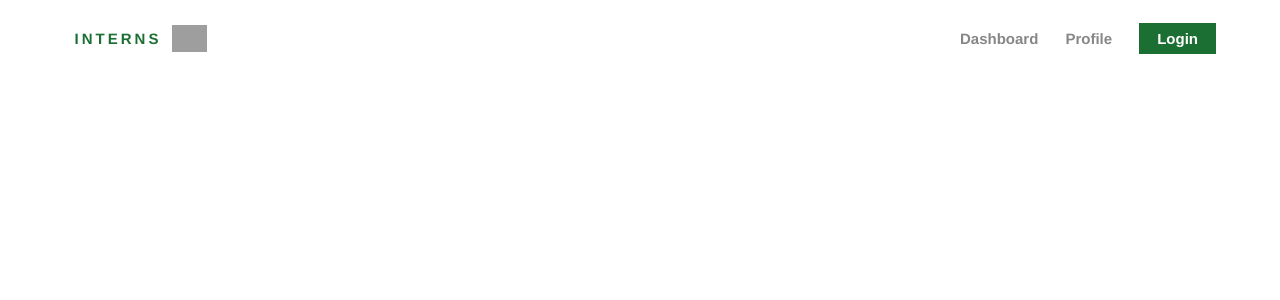
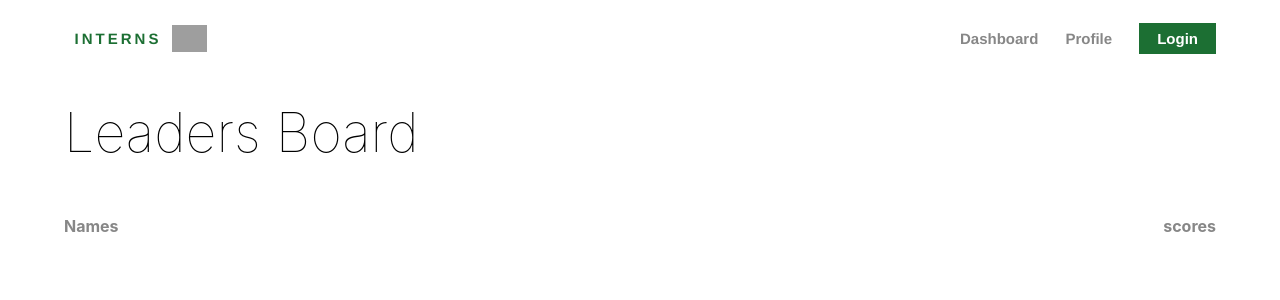
Before and after one commit to Alwaz/Leadersboard-react, a React (Create React App) app: page / in a window 1280 px wide. Shown: the top 300 px of the page. Built offline with nearby package versions, Linux system fonts and the light colour scheme; grey boxes are pictures that could not be loaded.

Commit message:
adding leaderboard heading

```diff
--- a/src/App.js
+++ b/src/App.js
@@ -1,10 +1,12 @@
 import "./App.css";
 import Header from "./Components/Header/Header";
+import LeadersBoard from "./Components/LeaderBoard/LeadersBoard";
 
 function App() {
   return (
     <div className="App">
       <Header />
+      <LeadersBoard />
     </div>
   );
 }
--- /dev/null
+++ b/src/Components/LeaderBoard/LeadersBoard.css
@@ -0,0 +1,28 @@
+.leaderBoard {
+  max-width: 100%;
+}
+
+.leaderBoard__heading {
+  display: flex;
+  margin-left: 5%;
+  margin-right: 5%;
+}
+
+.leaderBoard__heading h1 {
+  max-width: 100%;
+  font-size: 3.375rem;
+  line-height: 1.12;
+  font-weight: lighter;
+}
+
+.leaderBoard__names__scores {
+  display: flex;
+  margin-left: 5%;
+  margin-right: 5%;
+  justify-content: space-between;
+}
+
+.leaderBoard__names__scores p {
+  color: #878787;
+  font-weight: 700;
+}
--- /dev/null
+++ b/src/Components/LeaderBoard/LeadersBoard.js
@@ -0,0 +1,19 @@
+import React from "react";
+import "../LeaderBoard/LeadersBoard.css";
+
+const LeadersBoard = () => {
+  return (
+    <div className="leaderBoard">
+      <div className="leaderBoard__heading">
+        <h1>Leaders Board</h1>
+      </div>
+
+      <div className="leaderBoard__names__scores">
+        <p>Names</p>
+        <p>scores</p>
+      </div>
+    </div>
+  );
+};
+
+export default LeadersBoard;
```
